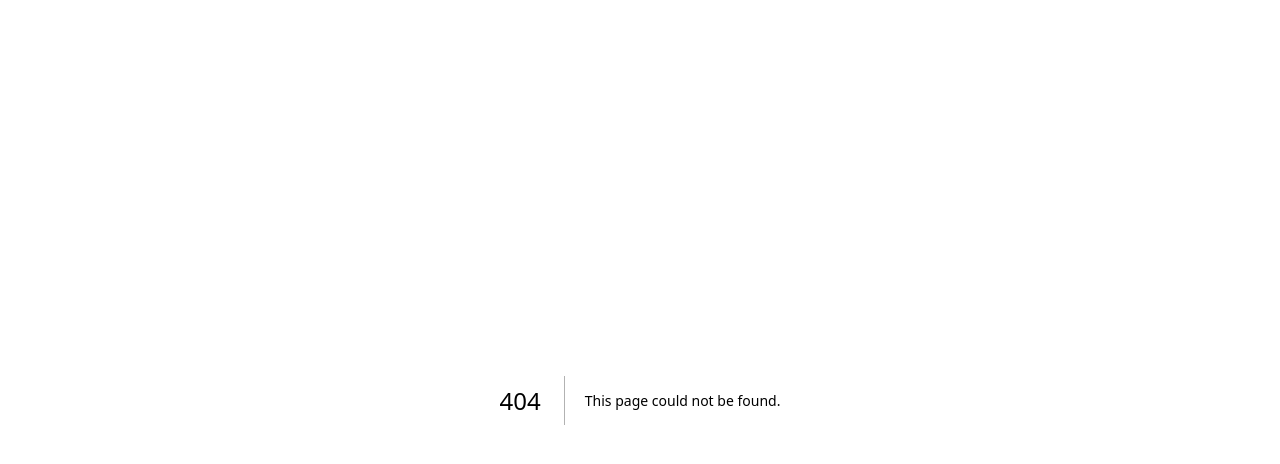
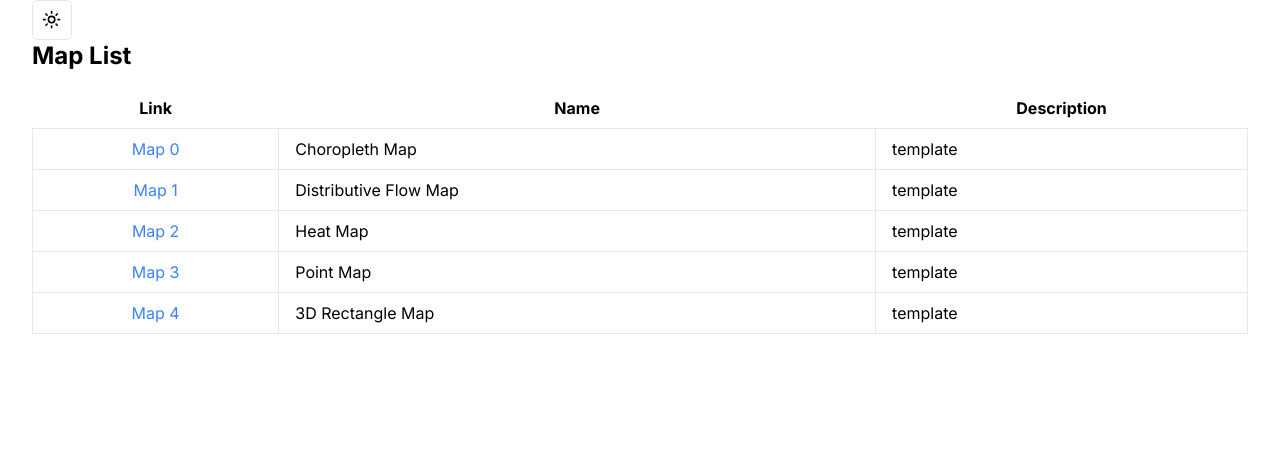
Before and after one commit to felixzhu00/cyannav-v2, a Next.js app: page /map in a window 1280 px wide. Before the commit this address had no page. Shown: the top 464 px of the page. Built offline with nearby package versions, Linux system fonts and the light colour scheme.

Commit message:
Put map content under /map link

```diff
--- a/app/map/[id]/page.tsx
+++ b/app/map/[id]/page.tsx
@@ -1,4 +1,4 @@
-"use client"
+'use client'
 
 import { featureMap } from '@/lib/const'
 import LeftSidebar from '@/components/map-editor/left-bar/left-sidebar'
--- /dev/null
+++ b/app/map/layout.tsx
@@ -0,0 +1,27 @@
+import { Inter } from 'next/font/google'
+import '../globals.css'
+import ThemeProvider from '@/components/theme-provider'
+
+const inter = Inter({ subsets: ['latin'] })
+export default function RootLayout({
+  children,
+}: Readonly<{
+  children: React.ReactNode
+}>) {
+  return (
+    <html lang="en" suppressHydrationWarning>
+      <head />
+
+      <body className={inter.className}>
+        <ThemeProvider
+          attribute="class"
+          defaultTheme="system"
+          enableSystem
+          disableTransitionOnChange
+        >
+          {children}
+        </ThemeProvider>
+      </body>
+    </html>
+  )
+}
--- /dev/null
+++ b/app/map/page.tsx
@@ -0,0 +1,56 @@
+'use client'
+
+import Link from 'next/link'
+import { featureMap } from '@/lib/const'
+import ThemeToggle from '@/components/theme-toggle'
+
+type Item = {
+  name: string
+  description: string
+  [key: string]: any // Allow any additional properties
+}
+
+export default function Home() {
+  const headers = Object.keys(featureMap[0] || {}).filter(
+    (header) => header !== 'component'
+  )
+
+  return (
+    <div className="container mx-auto">
+      <ThemeToggle />
+      <h1 className="mb-4 text-2xl font-bold">Map List</h1>
+      <table className="w-full table-auto">
+        <thead>
+          <tr>
+            <th className="px-4 py-2">Link</th>
+
+            {headers.map((header) => (
+              <th key={header} className="px-4 py-2">
+                {header.charAt(0).toUpperCase() + header.slice(1)}
+              </th>
+            ))}
+          </tr>
+        </thead>
+        <tbody>
+          {featureMap.map((item: Item, index: number) => (
+            <tr key={item.name}>
+              <td className="border px-4 py-2 text-center">
+                <Link
+                  href={`/map/${index}`}
+                  className="text-blue-500 hover:underline"
+                >
+                  Map {index}
+                </Link>
+              </td>
+              {headers.map((header) => (
+                <td key={header} className="border px-4 py-2">
+                  {item[header]}
+                </td>
+              ))}
+            </tr>
+          ))}
+        </tbody>
+      </table>
+    </div>
+  )
+}
```
